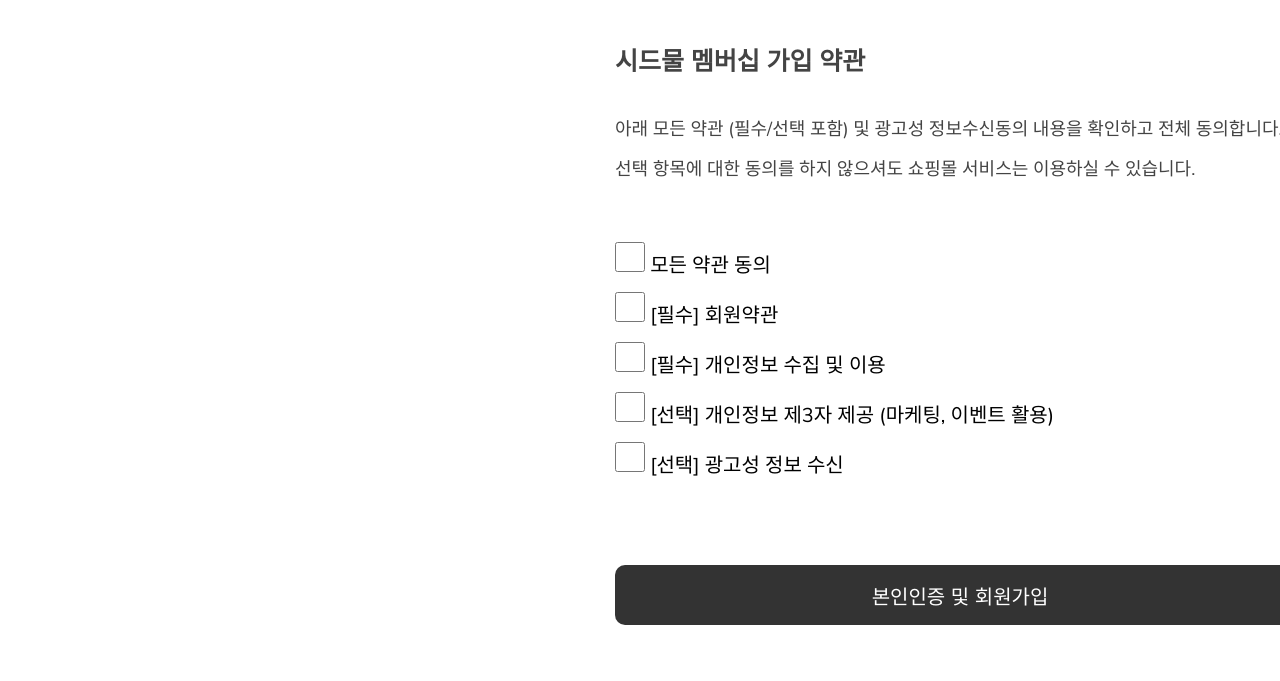
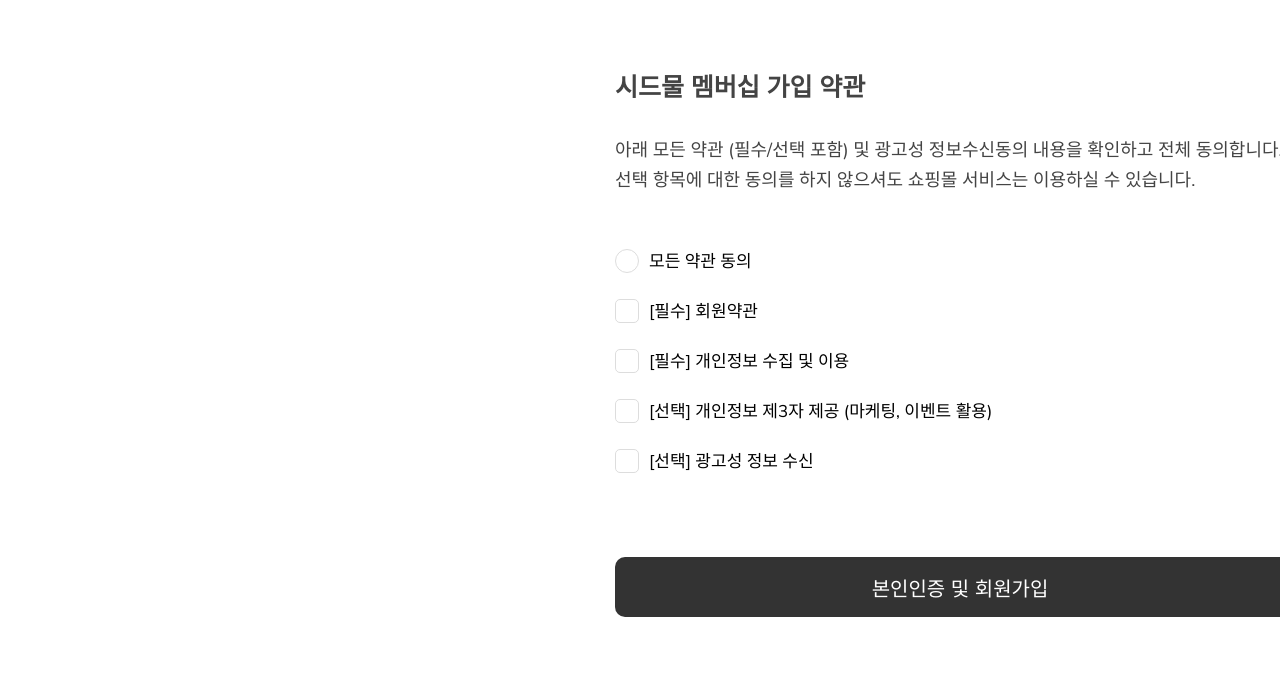
Before and after one commit to iohcsk/project_Sidmool, a plain HTML site: page signup.html in a window 1280 px wide. Shown: the part 943-1624 px from the top of the page. Drawn offline with Linux system fonts and the light colour scheme; a web font is replaced by a local one.

Commit message:
Add files via upload

```diff
--- a/css/signup.css
+++ b/css/signup.css
@@ -75,13 +75,15 @@ nav li:hover {
 
 #contents {
     width: 690px;
-    height: 1327px;
+    overflow: hidden;
+    /* height: 1327px; */
     margin: 100px auto 100px;
 }
 
 .txt_1 {
     width: 100%;
-    height: 200px;
+    overflow: hidden;
+    /* height: 200px; */
 }
 
 .txt_1 > div:first-child {
@@ -106,6 +108,7 @@ nav li:hover {
     font-size: 17px;
     font-weight: 400;
     margin-top: 35px;
+    line-height: 30px;
 }
 
 .naver_kakao {
@@ -139,8 +142,7 @@ nav li:hover {
     align-items: center;
 }
 
-.naver > div:last-child,
-.kakao > div:last-child {
+.naver > a > div, .kakao > a > div {
     width: 285px;
     height: 53px;
     font-size: 18px;
@@ -184,6 +186,7 @@ nav li:hover {
     border: 1px solid #ddd;
     border-radius: 10px;
     box-sizing: border-box;
+    cursor: pointer;
     float: right;
     display: flex;
     justify-content: flex-start;
@@ -194,6 +197,12 @@ nav li:hover {
     height: 50px;
     line-height: 50px;
     text-align: center;
+}
+
+.form > form > div div:hover {
+    background-color: #ccc;
+    border-radius: 10px;
+    box-sizing: border-box;
 }
 
 .form > form > div > div:first-of-type {
@@ -217,6 +226,11 @@ nav li:hover {
     border-radius: 10px;
     box-sizing: border-box;
     margin-left: 15px;
+    cursor: pointer;
+}
+
+.form button:hover {
+    background-color: #ccc;
 }
 
 input[type=password] {
@@ -225,7 +239,7 @@ input[type=password] {
 
 .txt_2 {
     width: 100%;
-    height: 200px;
+    height: 170px;
     margin-top: 70px;
     color: #444;
 }
@@ -238,23 +252,65 @@ input[type=password] {
     margin-top: 30px;
     font-size: 18px;
     font-weight: 400;
-    line-height: 40px;
+    line-height: 30px;
 }
 
-.check {
+.terms_of_service {
     width: 100%;
-    height: 324px;
-    font-size: 20px;
+    height: 320px;
+    font-size: 17px;
     font-weight: 400;
     line-height: 50px;
 }
 
-input[type=checkbox] {
-    width: 30px;
-    height: 30px;
+input[type="checkbox"] {
+    display: none;
+}
+
+label[for="checkbox1"] span {
+    display: inline-block;
+    width: 24px;
+    height: 24px;
     border: 1px solid #ddd;
-    border-radius: 30px;
+    border-radius: 24px;
     box-sizing: border-box;
+    margin-right: 10px;
+    position: relative;
+    top: 6px;
+}
+
+label {
+    cursor: pointer;
+}
+
+input[id="checkbox1"]:checked +
+label[for="checkbox1"] span {
+    background: url(../img/check.png) no-repeat;
+    background-position: center;
+}
+
+.checkbox_square {
+    display: inline-block;
+    width: 24px;
+    height: 24px;
+    border: 1px solid #ddd;
+    border-radius: 5px;
+    box-sizing: border-box;
+    margin-right: 10px;
+    position: relative;
+    top: 6px;
+}
+
+input[id="checkbox2"]:checked +
+label[for="checkbox2"] span,
+input[id="checkbox3"]:checked +
+label[for="checkbox3"] span,
+input[id="checkbox4"]:checked +
+label[for="checkbox4"] span,
+input[id="checkbox5"]:checked +
+label[for="checkbox5"] span {
+    background: url(../img/check.png) no-repeat;
+    background-position: center;
 }
 
 #contents > button {
@@ -265,6 +321,7 @@ input[type=checkbox] {
     border-radius: 10px;
     border: none;
     font-size: 20px;
+    cursor: pointer;
 }
 
 footer {
--- a/signup.html
+++ b/signup.html
@@ -61,15 +61,17 @@
                     <div>
                         <img src="img/naver.png" alt="naver">
                     </div>
-                    <div>네이버로 회원가입</div>
+                    <a href="#">
+                        <div>네이버로 회원가입</div>
+                    </a>
                 </div>
                 <div class="kakao">
                     <div>
                         <img src="img/kakao.png" alt="kakao">
                     </div>
-                    <div>
-                        카카오로 회원가입
-                    </div>
+                    <a href="#">
+                        <div>카카오로 회원가입</div>
+                    </a>
                 </div>
             </div>
 
@@ -93,15 +95,32 @@
                 <div>아래 모든 약관 &#40;필수&#47;선택 포함&#41; 및 광고성 정보수신동의 내용을 확인하고 전체 동의합니다.<br>선택 항목에 대한 동의를 하지 않으셔도 쇼핑몰 서비스는 이용하실 수 있습니다.</div>
             </div>
 
-            <div class="check">
-                <input type="checkbox" name="all">&nbsp;모든 약관 동의<br>
-                <input type="checkbox" name="checkbox1">&nbsp;&#91;필수&#93; 회원약관<br>
-                <input type="checkbox" name="checkbox2">&nbsp;&#91;필수&#93; 개인정보 수집 및 이용<br>
-                <input type="checkbox" name="checkbox2">&nbsp;&#91;선택&#93; 개인정보 제3자 제공 &#40;마케팅&#44; 이벤트 활용&#41;<br>
-                <input type="checkbox" name="checkbox2">&nbsp;&#91;선택&#93; 광고성 정보 수신<br>
+            <div class="terms_of_service">
+                <ul>
+                    <li>
+                        <input type="checkbox" id="checkbox1">
+                        <label for="checkbox1"><span></span>모든 약관 동의</label>
+                    </li>
+                    <li>
+                        <input type="checkbox" id="checkbox2">
+                        <label for="checkbox2"><span class="checkbox_square"></span>&#91;필수&#93; 회원약관</label>
+                    </li>
+                    <li>
+                        <input type="checkbox" id="checkbox3">
+                        <label for="checkbox3"><span class="checkbox_square"></span>&#91;필수&#93; 개인정보 수집 및 이용</label>
+                    </li>
+                    <li>
+                        <input type="checkbox" id="checkbox4">
+                        <label for="checkbox4"><span class="checkbox_square"></span>&#91;선택&#93; 개인정보 제3자 제공 &#40;마케팅&#44; 이벤트 활용&#41;</label>
+                    </li>
+                    <li>
+                        <input type="checkbox" id="checkbox5">
+                        <label for="checkbox5"><span class="checkbox_square"></span>&#91;선택&#93; 광고성 정보 수신</label>
+                    </li>
+                </ul>
             </div>
 
-            <button type="button">본인인증 및 회원가입</button>
+            <button type="submit">본인인증 및 회원가입</button>
         </section>
         <footer>
             <div class="footer_box">
```
Also changed, not shown: img/check.png (added).
